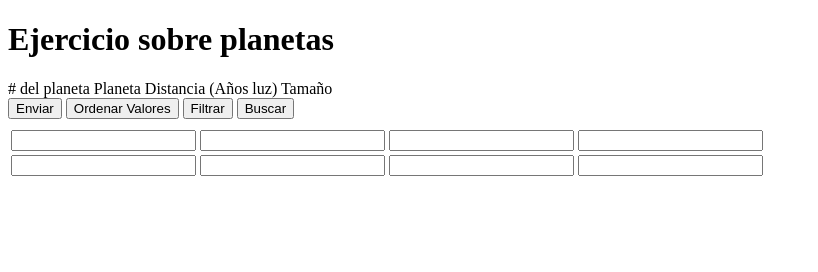
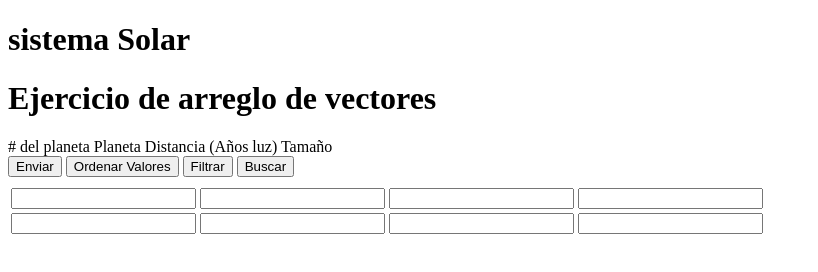
Before and after one commit to Francovo/Planetas_Clase_Git, a plain HTML site: page index.html in a window 1280 px wide. Shown: the whole page, without its empty margins (0-818 px from the left). Drawn offline with Linux system fonts and the light colour scheme.

Commit message:
cosa de main

```diff
--- a/index.html
+++ b/index.html
@@ -7,7 +7,8 @@
     <title>Document</title>
   </head>
   <body>
-    <h1>Ejercicio sobre planetas</h1>
+    <h1>sistema Solar</h1>
+    <h1>Ejercicio de arreglo de vectores</h1>
     <table>
       <thead>
         <tr>
```
